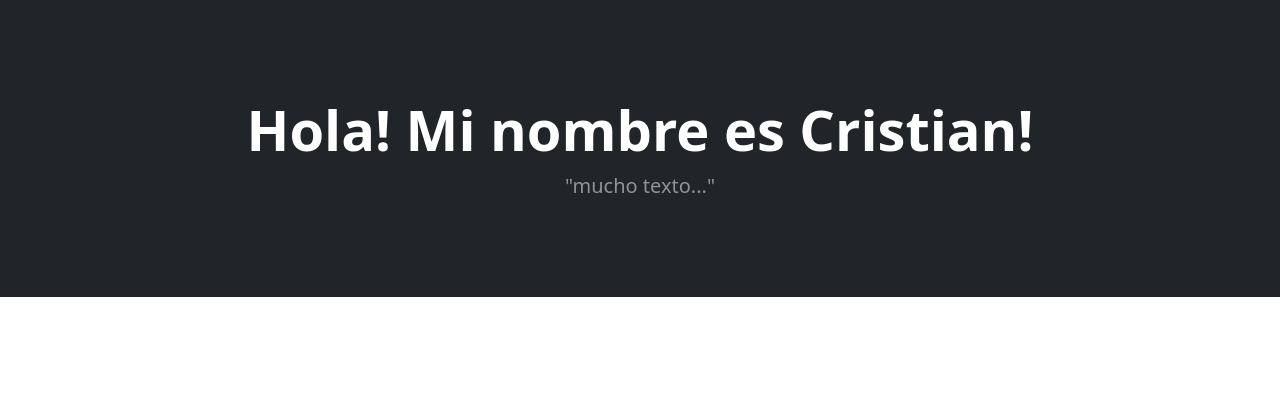
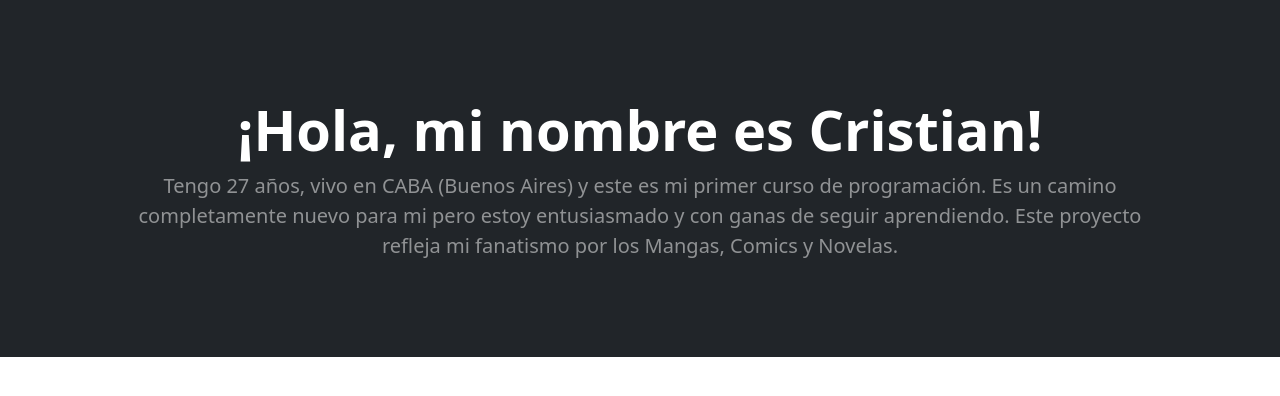
Before and after one commit to Cristian1803/Tienda-de-libros-python-Cristian-Fernandez, a Django app: page /about_me/ in a window 1280 px wide. Shown: the part 56-452 px from the top of the page. Run offline with Django 4.2, Linux system fonts and the light colour scheme; some libraries are stand-ins or nearby versions.

Commit message:
caso de pruebas - modif readme - modif aboutme

```diff
--- a/Codigo/Libros/templates/Libros/about_me.html
+++ b/Codigo/Libros/templates/Libros/about_me.html
@@ -5,8 +5,12 @@
 <header class="bg-dark py-5">
     <div class="container px-4 px-lg-5 my-5">
         <div class="text-center text-white">
-            <h1 class="display-4 fw-bolder">Hola! Mi nombre es Cristian!</h1>
-            <p class="lead fw-normal text-white-50 mb-0">"mucho texto..."</p>
+            <h1 class="display-4 fw-bolder">¡Hola, mi nombre es Cristian!</h1>
+            <p class="lead fw-normal text-white-50 mb-0">Tengo 27 años, vivo en CABA (Buenos Aires) y este es mi primer curso de programación.
+                Es un camino completamente nuevo para mi pero estoy entusiasmado y con ganas de seguir aprendiendo.
+                Este proyecto refleja mi fanatismo por los Mangas, Comics y Novelas.
+
+            </p>
         </div>
     </div>
 </header>
--- a/Codigo/Libros/templates/Libros/base.html
+++ b/Codigo/Libros/templates/Libros/base.html
@@ -109,6 +109,7 @@
                               <div class="text-center">
                                   <!-- Product name-->
                                   <h5 class="fw-bolder">{{libro.titulo}}</h5>
+                                  <img src="{{libro.imagen_libro.url}}"class="img-responsive" style="width: 100%; float: left; margin-right: 10px;" />
 
                                    </div>
                           </div>
@@ -132,6 +133,7 @@
                               <div class="text-center">
                                   <!-- Product name-->
                                   <h5 class="fw-bolder">{{libro.titulo}}</h5>
+                                  <img src="{{libro.imagen_libro.url}}"class="img-responsive" style="width: 100%; float: left; margin-right: 10px;" />
 
                                    </div>
                           </div>
@@ -157,6 +159,7 @@
                               <div class="text-center">
                                   <!-- Product name-->
                                   <h5 class="fw-bolder">{{libro.titulo}}</h5>
+                                  <img src="{{libro.imagen_libro.url}}"class="img-responsive" style="width: 100%; float: left; margin-right: 10px;" />
 
                                    </div>
                           </div>
--- a/Codigo/Libros/templates/Libros/en_construccion.html
+++ b/Codigo/Libros/templates/Libros/en_construccion.html
@@ -5,8 +5,8 @@
 <header class="bg-dark py-5">
     <div class="container px-4 px-lg-5 my-5">
         <div class="text-center text-white">
-            <h1 class="display-4 fw-bolder">Tienda en construccion </h1>
-            <p class="lead fw-normal text-white-50 mb-0">Oopss! El sitio al que esta intentando acceder todavia se encuentra en desarrollo</p>
+            <h1 class="display-4 fw-bolder">Tienda en construcción </h1>
+            <p class="lead fw-normal text-white-50 mb-0">Oopss! El carrito al que esta intentando acceder todavia se encuentra en desarrollo.</p>
             <a href="{%url 'inicio' %}">Volver</a>
         </div>
 
```
Also changed, not shown: README.md, 1 other file.
